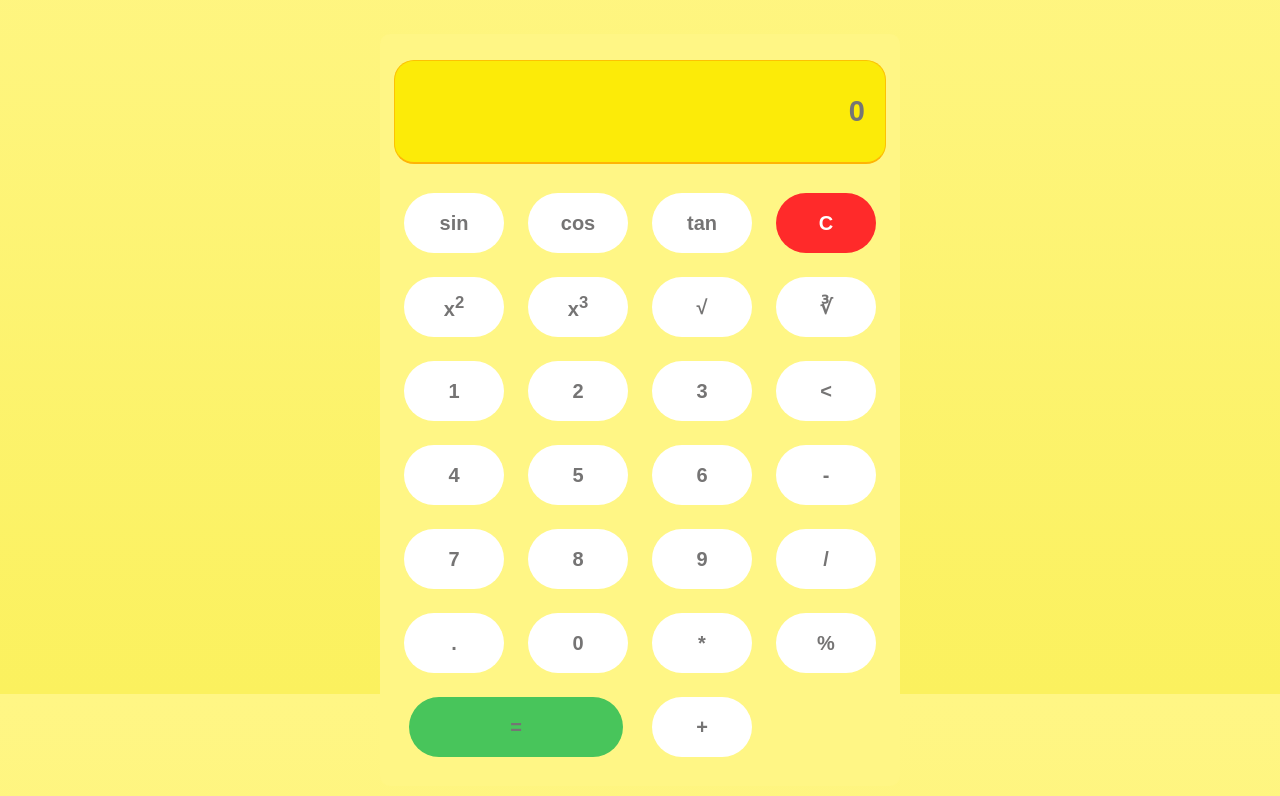
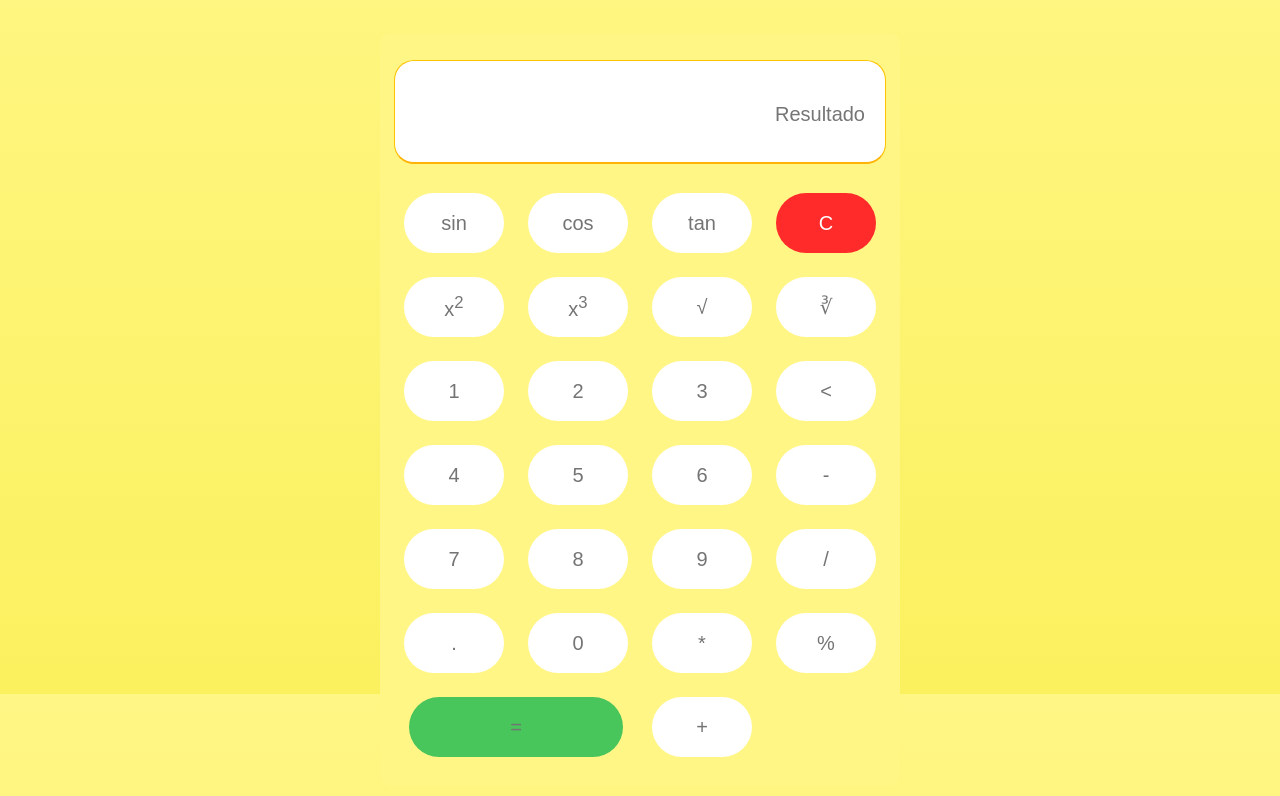
Before and after one commit to lorenarbt/CalculadoraAvancada, a plain HTML site: page index.html in a window 1280 px wide. Shown: the part 106-902 px from the top of the page. Drawn offline with Linux system fonts and the light colour scheme.

Commit message:
Alterações cores

```diff
--- a/index.html
+++ b/index.html
@@ -13,7 +13,7 @@
         <table align="center">
 
             <tr>
-                <td colspan="4"> <input type="text" name="result" placeholder="0" style="text-align:right"> </td>
+                <td colspan="4"> <input type="text" name="result" placeholder="Resultado" style="text-align:right"> </td>
             </tr>
 
             <tr>
--- a/styles/style.css
+++ b/styles/style.css
@@ -3,6 +3,7 @@ body {
     background: linear-gradient(#fff685,#fbf15e)no-repeat fixed;
     padding: 50px 0px;
 }
+
 button.clear {
     background: #ff2a2a;
     color: #fff;
@@ -33,21 +34,27 @@ input[type="text"] {
     border: 1px solid #fdc202;
     padding: 10px 20px;
     font-size: 29px;
-    background: #fceb08;
+    background: #fff;
     font-weight: bold;
     margin-bottom: 25px;
     margin-top: 10px;
-    color: #fff;
+    color: #757474;
     border-bottom: 2px solid #ffb405;
     border-radius: 20px;
 }
+
+::placeholder{
+    font-weight: lighter;
+    font-size: 20px;
+}
+
 button {
     padding: 10px 20px;
     width: 100px;
     height: 60px;
     margin-bottom: 20px;
     font-size: 20px;
-    font-weight: bold;
+    font-weight: normal;
     background: #fff;
     border: none;
     color: #757474;
```
